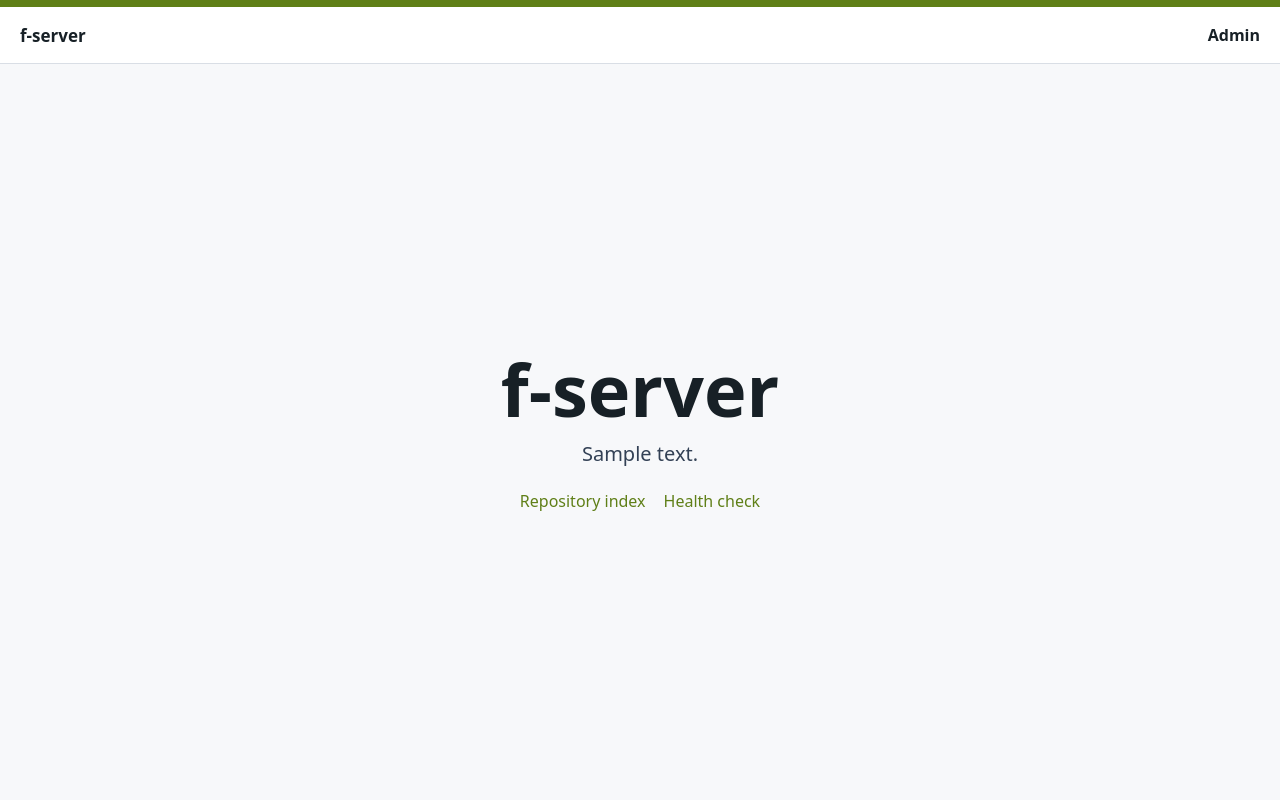
After one commit to EdwardAIProjects/f-server, a FastAPI app: template f_server/templates/home.html in a window 1280 px wide. The commit adds this page. Run offline with FastAPI, Linux system fonts and the light colour scheme; the template is opened without the code that fills it: most values are stand-ins (such as "Sample title", 1, 10 or a date in 2020).

Commit message:
Cleaned up UI

```diff
--- a/f_server/main.py
+++ b/f_server/main.py
@@ -1,7 +1,9 @@
 from __future__ import annotations
 
-from fastapi import FastAPI
+from fastapi import FastAPI, Request
+from fastapi.responses import HTMLResponse
 from fastapi.staticfiles import StaticFiles
+from fastapi.templating import Jinja2Templates
 from starlette.middleware.sessions import SessionMiddleware
 
 from f_server.config import get_settings
@@ -12,6 +14,7 @@ from f_server.routers import admin, repo, upload
 def create_app() -> FastAPI:
     settings = get_settings()
     app = FastAPI(title="f-server", version="0.1.0")
+    templates = Jinja2Templates(directory="f_server/templates")
     app.add_middleware(SessionMiddleware, secret_key=settings.admin_auth.session_secret)
     app.mount("/static", StaticFiles(directory="f_server/static"), name="static")
     app.include_router(repo.router)
@@ -26,6 +29,17 @@ def create_app() -> FastAPI:
     def health() -> dict[str, str]:
         return {"status": "ok"}
 
+    @app.get("/", response_class=HTMLResponse)
+    def home(request: Request):
+        return templates.TemplateResponse(
+            request,
+            "home.html",
+            {
+                "repo_name": settings.repo.name,
+                "repo_description": settings.repo.description,
+            },
+        )
+
     return app
 
 
--- a/f_server/routers/admin.py
+++ b/f_server/routers/admin.py
@@ -8,6 +8,7 @@ from sqlalchemy.orm import Session, selectinload
 
 from f_server.auth.admin import oidc_client, oidc_enabled, require_admin
 from f_server.auth.api_keys import create_api_key
+from f_server.config import get_settings
 from f_server.db import get_session
 from f_server.fdroid.sign import SigningConfigurationError
 from f_server.models import AllowedSigningKey, ApiKey, App, AuditLog, Version
@@ -15,6 +16,7 @@ from f_server.services.rebuild import rebuild_repo
 
 router = APIRouter(prefix="/admin", tags=["admin"])
 templates = Jinja2Templates(directory="f_server/templates")
+templates.env.globals["repo_name"] = get_settings().repo.name
 
 
 @router.get("", response_class=HTMLResponse)
--- a/f_server/static/style.css
+++ b/f_server/static/style.css
@@ -1,21 +1,42 @@
 :root {
+  --brand: #5f7f17;
+  --brand-action: #a4c639;
+  --brand-ink: #172026;
+  --brand-link: var(--brand);
+  --border: #d9dee5;
+  --page: #f7f8fa;
+  --surface: #ffffff;
   color-scheme: light;
   font-family: system-ui, -apple-system, BlinkMacSystemFont, "Segoe UI", sans-serif;
   color: #172026;
-  background: #f7f8fa;
+  background: var(--page);
 }
 
 body {
   margin: 0;
 }
 
-header {
+.home-page {
+  background: var(--page);
+  display: flex;
+  flex-direction: column;
+  min-height: 100vh;
+  overflow: hidden;
+}
+
+.home-page .topbar {
+  flex: 0 0 auto;
+}
+
+.topbar {
   align-items: center;
-  background: #ffffff;
-  border-bottom: 1px solid #d9dee5;
+  background: var(--surface);
+  border-bottom: 1px solid var(--border);
+  border-top: 7px solid var(--brand);
   display: flex;
   justify-content: space-between;
-  padding: 14px 24px;
+  min-height: 42px;
+  padding: 7px 20px;
 }
 
 main {
@@ -25,19 +46,33 @@ main {
 }
 
 a {
-  color: #075985;
+  color: var(--brand-link);
   text-decoration: none;
 }
 
 .brand {
   color: #172026;
-  font-size: 18px;
-  font-weight: 700;
+  font-size: 17px;
+  font-weight: 800;
 }
 
 nav {
   display: flex;
   gap: 16px;
+}
+
+.topbar-actions a {
+  color: #172026;
+  font-weight: 700;
+}
+
+.admin-link {
+  background: transparent;
+  border: 0;
+  border-radius: 0;
+  color: #172026;
+  font-weight: 700;
+  padding: 0;
 }
 
 h1,
@@ -133,14 +186,84 @@ code {
   color: #7f1d1d;
 }
 
+.home-shell {
+  box-sizing: border-box;
+  display: grid;
+  flex: 1 1 auto;
+  margin: 0 auto;
+  max-width: 920px;
+  padding: 24px;
+  place-items: center;
+  width: 100%;
+}
+
+.home-hero {
+  align-content: center;
+  display: grid;
+  gap: 14px;
+  justify-items: center;
+  text-align: center;
+}
+
+.home-hero h1 {
+  font-size: 72px;
+  line-height: 1;
+  margin: 0;
+  max-width: 760px;
+}
+
+.home-summary {
+  color: #334155;
+  font-size: 20px;
+  line-height: 1.45;
+  margin: 0;
+  max-width: 760px;
+}
+
+.home-links {
+  display: flex;
+  flex-wrap: wrap;
+  gap: 10px 18px;
+  justify-content: center;
+  margin-top: 8px;
+}
+
+.home-links span {
+  color: #334155;
+}
+
 @media (max-width: 820px) {
   .split {
     grid-template-columns: 1fr;
   }
 
-  header {
+  .home-shell {
+    padding: 20px;
+  }
+
+  .home-hero h1 {
+    font-size: 52px;
+  }
+
+  .topbar {
     align-items: flex-start;
     flex-direction: column;
     gap: 10px;
   }
+
+  .home-page .topbar {
+    align-items: center;
+    flex-direction: row;
+  }
 }
+
+@media (max-width: 540px) {
+  .home-hero h1 {
+    font-size: 42px;
+  }
+
+  .home-links {
+    align-items: center;
+    flex-direction: column;
+  }
+}
--- /dev/null
+++ b/f_server/templates/home.html
@@ -0,0 +1,27 @@
+<!doctype html>
+<html lang="en">
+  <head>
+    <meta charset="utf-8">
+    <meta name="viewport" content="width=device-width, initial-scale=1">
+    <title>{{ repo_name }} - f-server</title>
+    <link rel="stylesheet" href="/static/style.css">
+  </head>
+  <body class="home-page">
+    <header class="topbar">
+      <a class="brand" href="/">{{ repo_name }}</a>
+      <nav class="topbar-actions">
+        <a class="admin-link" href="/admin">Admin</a>
+      </nav>
+    </header>
+    <main class="home-shell">
+      <section class="home-hero">
+        <h1>{{ repo_name }}</h1>
+        <p class="home-summary">{{ repo_description }}</p>
+        <nav class="home-links" aria-label="Server links">
+          <a href="/repo/index-v2.json">Repository index</a>
+          <a href="/health">Health check</a>
+        </nav>
+      </section>
+    </main>
+  </body>
+</html>
```
Also changed, not shown: other parts of f_server/static/style.css (+22 -4 lines), f_server/templates/admin/base.html (+4 -4 lines), tests/test_home.py (added, +22 -0 lines).
